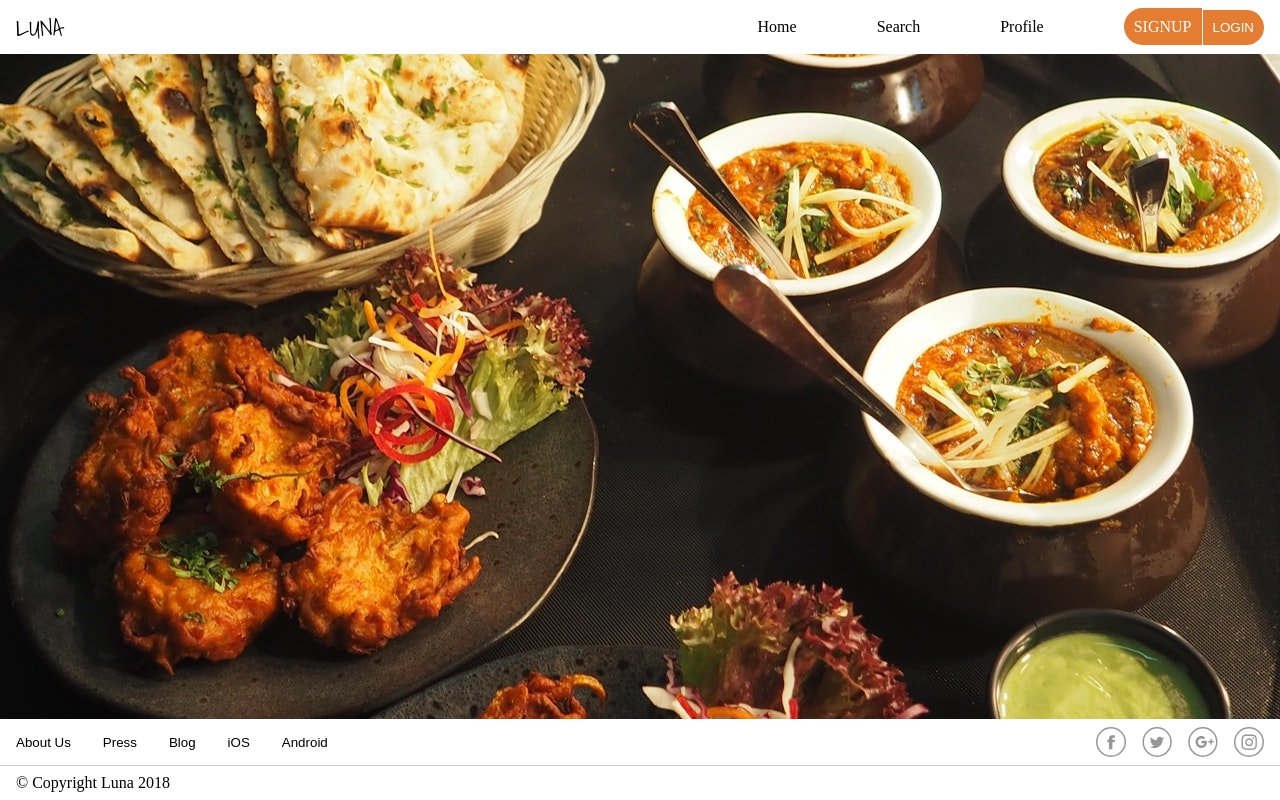
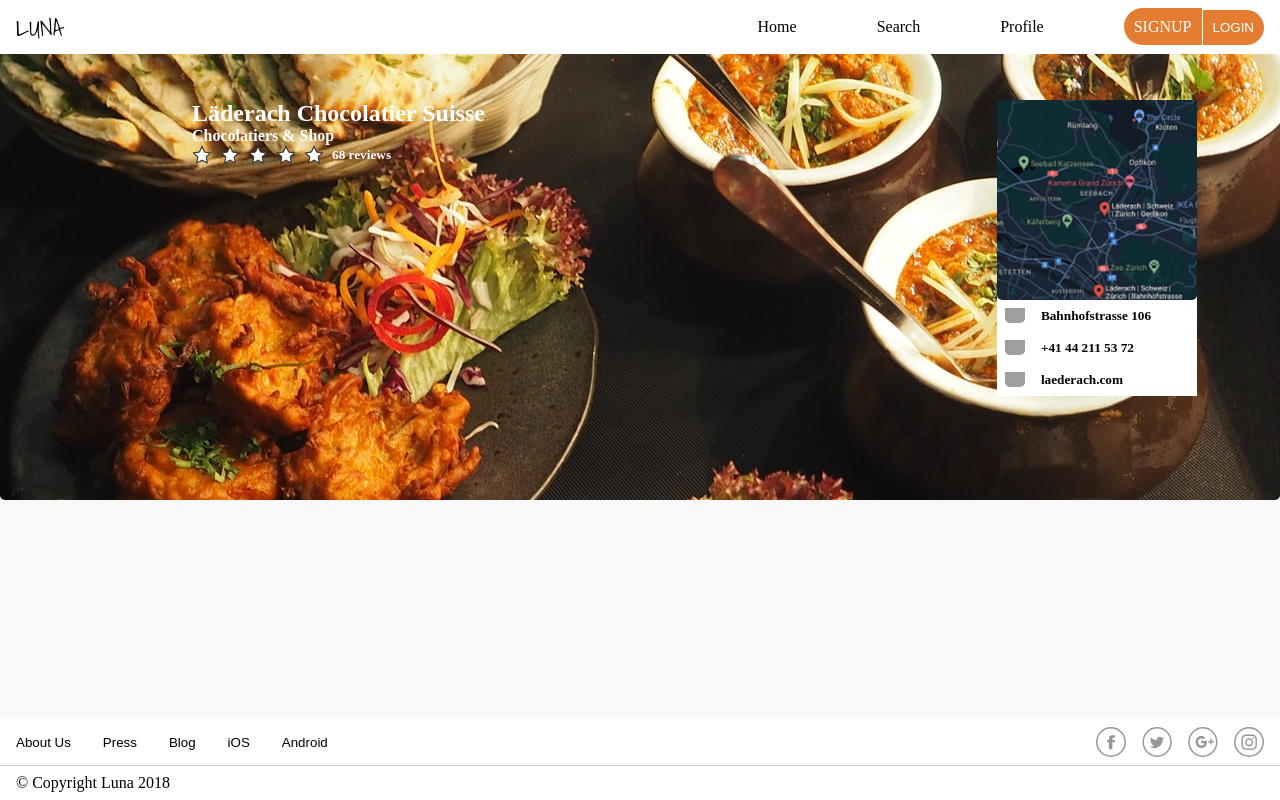
Before and after one commit to Sandeepdharnia/Luna_Project, a React (Create React App) app in the folder frontend/: page /restaurant in a window 1280 px wide. Built offline with nearby package versions, Linux system fonts and the light colour scheme; grey boxes are pictures that could not be loaded.

Commit message:
1st draft restaurant page

```diff
--- a/frontend/src/components/RestaurantOverview.js
+++ b/frontend/src/components/RestaurantOverview.js
@@ -1,11 +1,51 @@
 import "../styles/RestaurantOverview.scss";
+import star from "../assets/star.svg";
 import overviewImg from "../assets/restaurant_overview.jpg";
+import map from "../assets/laederach_map.jpg";
+import pin from "../assets/pin.svg";
+import phone from "../assets/phone.svg";
+import web from "../assets/web.svg";
 
 const RestaurantOverview = () => {
     return (
         <>
             <div className="restaurantTitelCard">
-                <img src={overviewImg} alt="" ></img>
+                <div className="restaurantTitleCard__bImage">
+                    <img src={overviewImg} alt="" />
+                    <div className="restaurantTitleCard__content">
+                        <div className="restaurantTitleCard__important">
+                            <h2 className="restaurantTitleCard__title">Läderach Chocolatier Suisse</h2>
+                            <div className="restaurantTitleCard__rest">
+                                <h4 className="restaurantTitleCard__genre">Chocolatiers & Shop</h4>
+                                <div className="restaurantTitleCard__rating">
+                                    <img src={star} alt="" />
+                                    <img src={star} alt="" />
+                                    <img src={star} alt="" />
+                                    <img src={star} alt="" />
+                                    <img src={star} alt="" />
+                                    <h5>68 reviews</h5>
+                                </div>
+                            </div>
+                        </div>
+                        <div className="restaurantTitleCard__finden">
+                            <div className="restaurantTitleCard__map">
+                                <img src={map} alt="" />
+                            </div>
+                            <div className="restaurantTitleCard__address">
+                                <img src={pin} alt="" />
+                                <h5>Bahnhofstrasse 106</h5>
+                            </div>
+                            <div className="restaurantTitleCard__phone">
+                                <img src={phone} alt="" />
+                                <h5>+41 44 211 53 72</h5>
+                            </div>
+                            <div className="restaurantTitleCard__site">
+                                <img src={web} alt="" />
+                                <h5>laederach.com</h5>
+                            </div>
+                        </div>
+                    </div>
+                </div>
             </div>
         </>
     );
--- a/frontend/src/components/RestaurantRatingCard.js
+++ b/frontend/src/components/RestaurantRatingCard.js
@@ -1,6 +1,7 @@
 import "../styles/RestaurantRatingCard.scss";
 import star from "../assets/star.svg";
 import restaurantImg from "../assets/restaurant_sample.jpg";
+import { NavLink } from "react-router-dom";
 
 const RestaurantRatingCard = () => {
   return (
--- a/frontend/src/pages/Restaurant.js
+++ b/frontend/src/pages/Restaurant.js
@@ -2,9 +2,9 @@
 
 const Restaurant = () => {
     return (
-        <>
-            <RestaurantOverview />
-        </>
+        <main className="restaurant">
+        <RestaurantOverview />
+        </main>
     );
 };
 
--- /dev/null
+++ b/frontend/src/styles/Restaurant.scss
@@ -0,0 +1,4 @@
+.restaurant {
+    background: white;
+    min-height: 90vh;
+}
--- a/frontend/src/styles/RestaurantOverview.scss
+++ b/frontend/src/styles/RestaurantOverview.scss
@@ -0,0 +1,105 @@
+.restaurantTitleCard {
+    width: 100%;
+    height: 500px;
+    display: flex;
+    flex-direction: column;
+
+    &__bImage {
+        height: 500px;
+        width: 100%;
+        object-fit: cover;
+        position: relative;
+        img {
+            width: 100%;
+            height: 100%;
+            object-fit: cover;
+            border-radius: 0 0 5px 5px;
+        }
+    }
+
+    &__content {
+        display: flex;
+        flex-direction: row;
+        justify-content: flex-start;
+        align-items: flex-start;
+
+        position: absolute;
+        top: 20%;
+        left: 15%;
+        gap: 40vw;
+    }
+
+    &__important {
+        display: flex;
+        flex-direction: column;
+    }
+
+    &__title {
+        display: flex;
+        color: white;
+    }
+
+    &__rest {
+        display: flex;
+        flex-direction: column;
+
+    }
+
+    &__genre {
+        display: flex;
+        color: white;
+    }
+
+    &__rating {
+        display: flex;
+        align-items: center;
+        gap: 0.5rem;
+
+        img {
+            width: 20px;
+        }
+
+        h5 {
+            color: white;
+        }
+    }
+
+    &__finden {
+        display: flex;
+        flex-direction: column;
+        background: white;
+    }
+
+    &__map {
+        width: 200px;
+        height: 200px;
+    }
+
+    &__address {
+        display: flex;
+        gap: 1rem;
+        padding: 0.5rem;
+        img {
+            width: 20px;
+        }
+    }
+
+    &__phone {
+        display: flex;
+        gap: 1rem;
+        padding: 0.5rem;
+        img {
+            width: 20px;
+        }
+    }
+
+    &__site {
+        display: flex;
+        gap: 1rem;
+        padding: 0.5rem;
+        img {
+            width: 20px;
+        }
+    }
+
+}
```
Also changed, not shown: frontend/src/assets/laederach_map.jpg (added).
